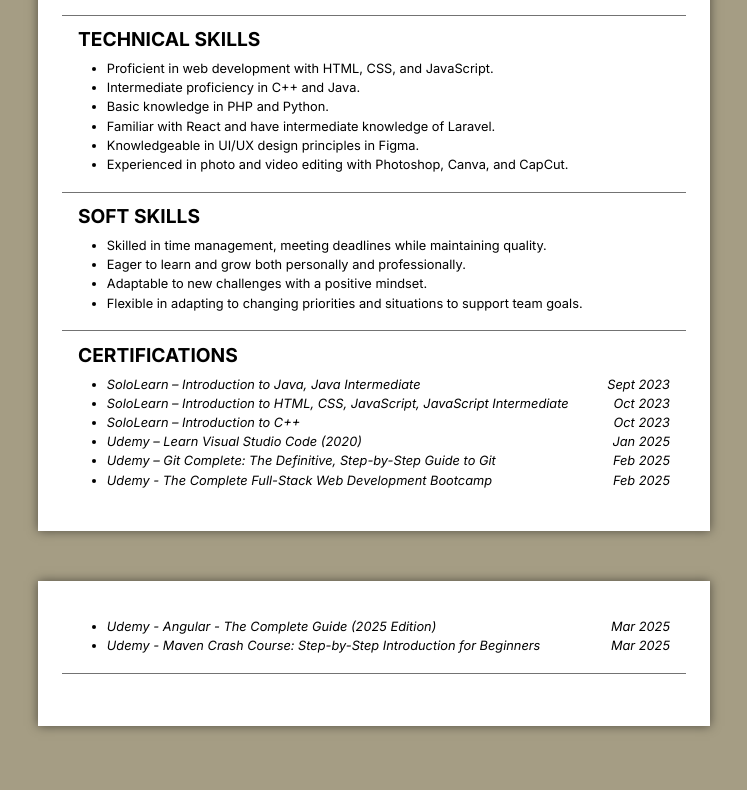
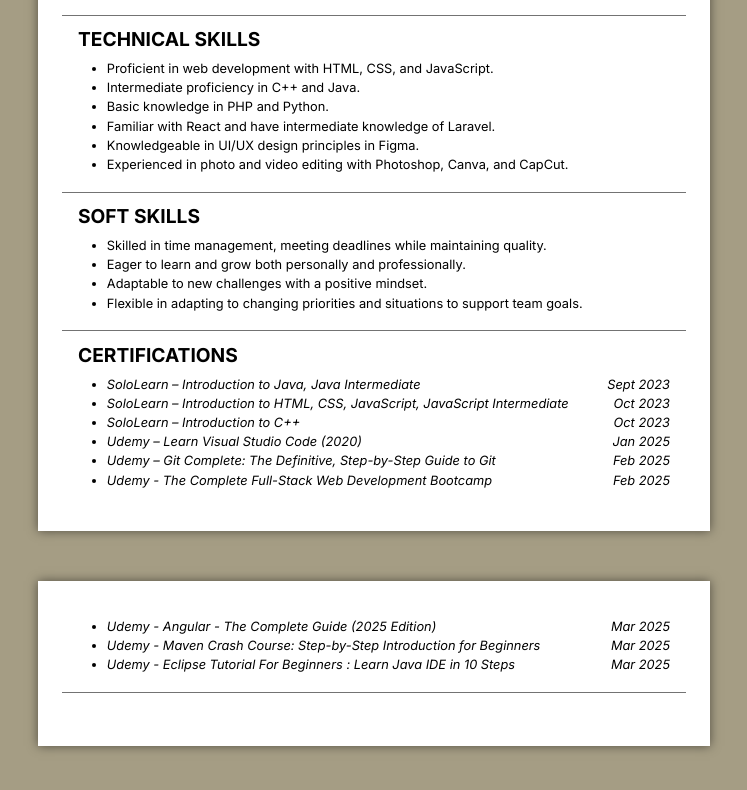
Before and after one commit to clmnshn28/online-resume, a plain HTML site: page index.html in a window 1280 px wide. Shown: the part 496-1286 px from the top of the page, without its empty margins (266-1013 px from the left). Drawn offline with Linux system fonts and the light colour scheme.

Commit message:
feat: add second page with certification section to index.html(3)

```diff
--- a/index.html
+++ b/index.html
@@ -106,13 +106,13 @@
                     <ul>
                         <li>Udemy - Angular - The Complete Guide (2025 Edition)</li>
                         <li>Udemy - Maven Crash Course: Step-by-Step Introduction for Beginners</li>
-                        <!-- <li>Udemy - Eclipse Tutorial For Beginners : Learn Java IDE in 10 Steps</li> -->
+                        <li>Udemy - Eclipse Tutorial For Beginners : Learn Java IDE in 10 Steps</li>
                         <!-- <li>Docker for the Absolute Beginner - Hands On - DevOps</li> -->
                     </ul>
                     <div class="certification__year-info">
                         <p>Mar 2025</p>
                         <p>Mar 2025</p>
-                        <!-- <p>Mar 2025</p> -->
+                        <p>Mar 2025</p>
                         <!-- <li>Mar 2025</li> -->
                     </div>
                 </div>
```
